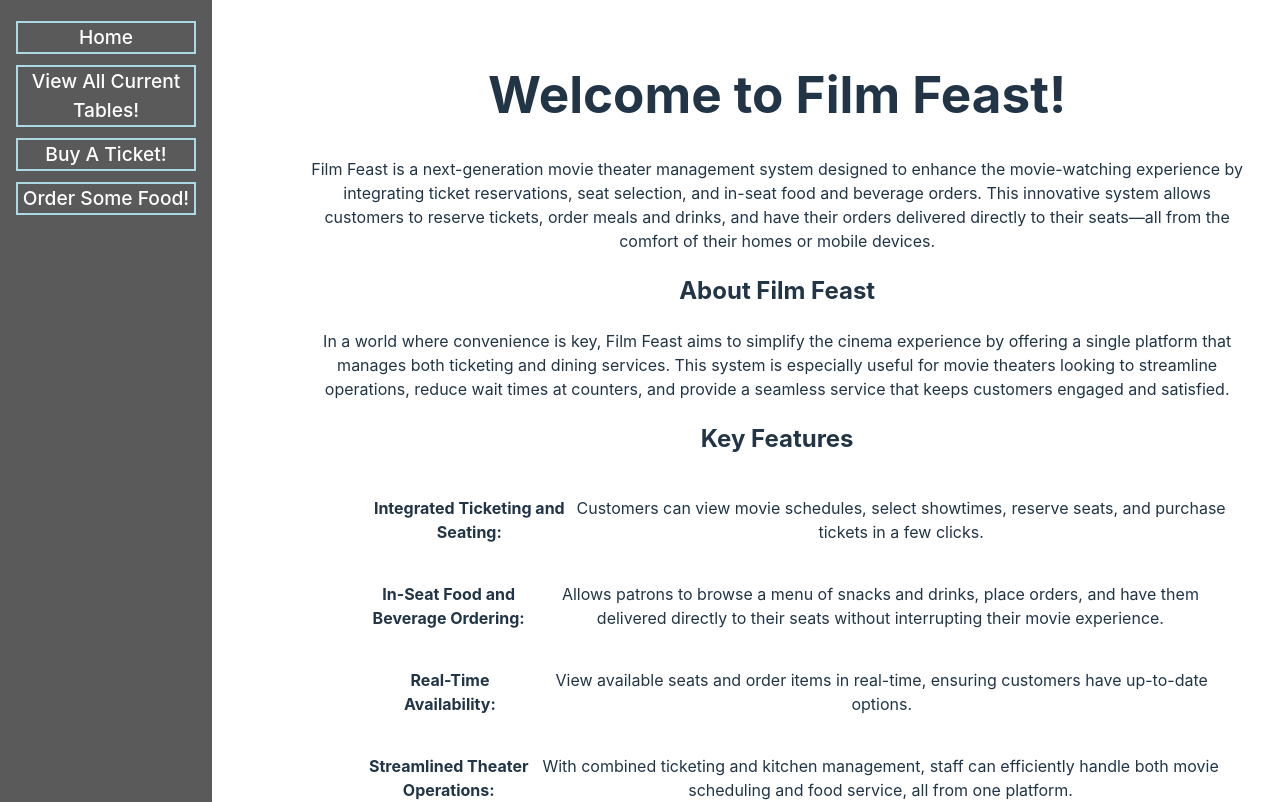
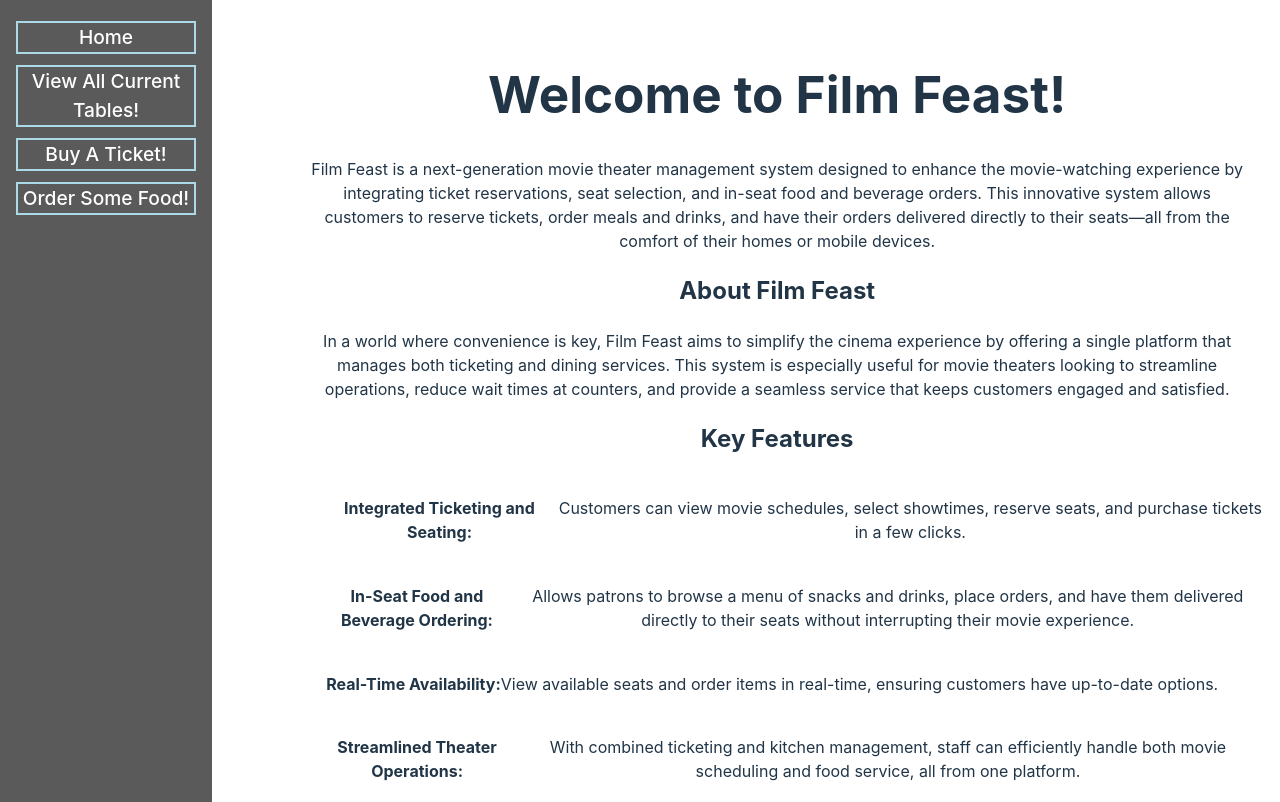
Before and after one commit to workoholyguy/film-feast, a React (Vite) app: page / in a window 1280 px wide. Shown: the top 802 px of the page. Built offline with nearby package versions, Linux system fonts and the light colour scheme; no server answers.

Commit message:
Minor Changes

```diff
--- a/src/pages/home.css
+++ b/src/pages/home.css
@@ -6,9 +6,20 @@
 
 } */
 
+ul,
+ol {
+  display: flex;
+  flex-direction: column;
+  align-items: flex-start;
+  justify-content: center;
+  width: 100%;
+  padding-left: 0;
+}
+
 li {
   border: 1px white dashed;
   padding: 2%;
+  width: 100%;
 }
 
 a {
```
